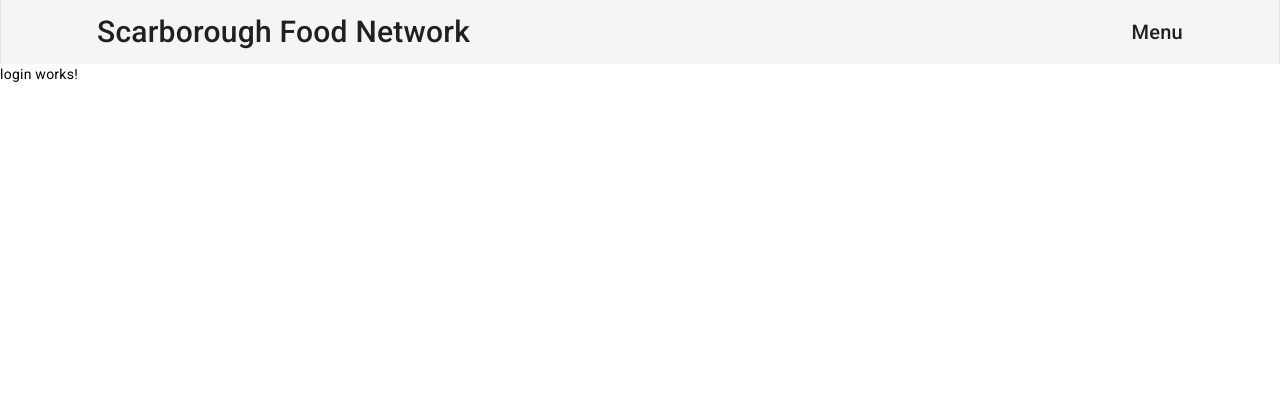
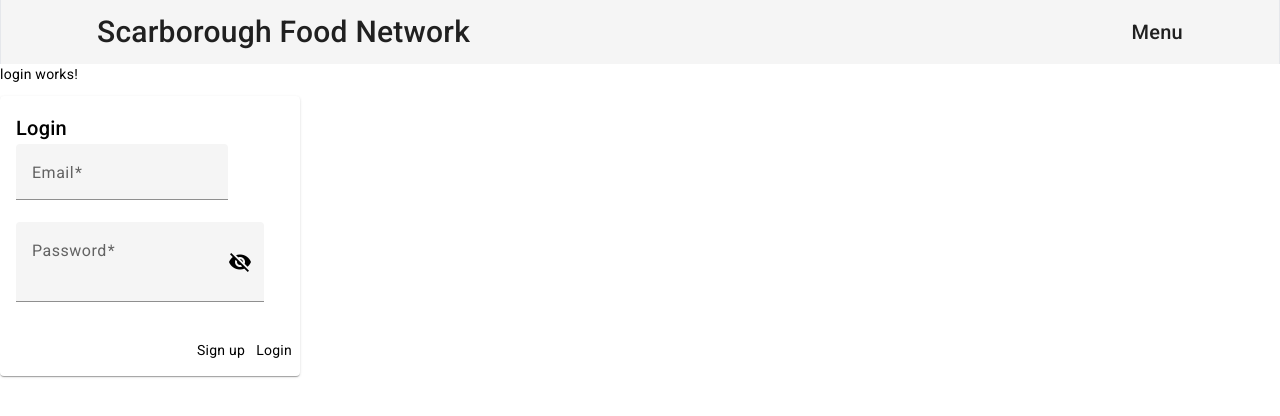
Before and after one commit to hinilyu/foodbank, an Angular app: page /login in a window 1280 px wide. Shown: the top 416 px of the page. Built offline with nearby package versions, Linux system fonts and the light colour scheme.

Commit message:
add sign up

```diff
--- a/src/app/login-ivan/login-ivan.component.html
+++ /dev/null
@@ -1,17 +0,0 @@
-<mat-card>
-    <mat-card-header>
-      <mat-card-title>Actions Buttons</mat-card-title>
-      <mat-card-subtitle>End</mat-card-subtitle>
-    </mat-card-header>
-    <mat-card-content>
-        <mat-form-field>
-            <mat-label>Email</mat-label>
-            <input matInput>
-            <mat-label>Password</mat-label>
-            <input matInput>
-          </mat-form-field>
-    </mat-card-content>
-    <mat-card-actions align="start">
-      <button mat-button>Login</button>
-    </mat-card-actions>
-</mat-card>
--- a/src/app/pages/login/login.component.html
+++ b/src/app/pages/login/login.component.html
@@ -1 +1,26 @@
 <p>login works!</p>
+<mat-card class="flex justify-center w-[300px]" >
+    <mat-card-header>
+        <mat-card-title>Login</mat-card-title>
+    </mat-card-header>
+    <mat-card-content>
+        <form [formGroup]="signin">
+            <mat-form-field>
+                <mat-label>Email</mat-label>
+                <input matInput formControlName="email" required>
+            </mat-form-field>
+            <br>
+            <mat-form-field>
+                <mat-label>Password</mat-label>
+                <input matInput [type]="hide ? 'password' : 'text'" formControlName="password" required>
+                <mat-icon matSuffix (click)="hide = !hide">{{hide ? 'visibility_off' : 'visibility'}}</mat-icon>
+                <input matInput>
+            </mat-form-field>
+        </form>
+    </mat-card-content>
+    <mat-card-actions align="end">
+        <button mat-button routerLink="signup">Sign up</button>
+        &nbsp;&nbsp;&nbsp;
+        <button mat-button routerLink="login">Login</button>
+    </mat-card-actions>
+</mat-card>
--- a/src/app/pages/login/login.component.ts
+++ b/src/app/pages/login/login.component.ts
@@ -1,4 +1,5 @@
 import { Component } from '@angular/core';
+import { FormGroup, FormControl, Validators } from '@angular/forms';
 
 @Component({
   selector: 'app-login',
@@ -6,5 +7,11 @@ import { Component } from '@angular/core';
   styleUrls: ['./login.component.css']
 })
 export class LoginComponent {
-
+    signin: FormGroup = new FormGroup({
+      email: new FormControl('', [Validators.email, Validators.required ]),
+      password: new FormControl('', [Validators.required, Validators.min(3) ])
+    });
+    hide = true;
+    get emailInput() { return this.signin.get('email'); }
+    get passwordInput() { return this.signin.get('password'); }
 }
--- a/src/app/pages/signup/signup.component.html
+++ b/src/app/pages/signup/signup.component.html
@@ -1 +1,45 @@
-<p>signup works!</p>
+<mat-card class="flex justify-center w-[300px]" >
+    <mat-card-header>
+        <mat-card-title>Sign Up</mat-card-title>
+    </mat-card-header>
+    <mat-card-content>
+        <form [formGroup]="signup">
+            <mat-form-field>
+                <mat-label>Email</mat-label>
+                <input matInput formControlName="email" required>
+            </mat-form-field>
+            <br>
+            <mat-form-field>
+                <mat-label>Password</mat-label>
+                <input matInput [type]="hide ? 'password' : 'text'" formControlName="password" required>
+                <mat-icon matSuffix (click)="hide = !hide">{{hide ? 'visibility_off' : 'visibility'}}</mat-icon>
+                <input matInput>
+            </mat-form-field>
+            <br>
+            <mat-form-field>
+                <mat-label>Confirm password</mat-label>
+                <input matInput [type]="hide_confirm ? 'password' : 'text'" formControlName="confirmPassword" required>
+                <mat-icon matSuffix (click)="hide_confirm = !hide_confirm">{{hide_confirm ? 'visibility_off' : 'visibility'}}</mat-icon>
+            </mat-form-field>
+            <br>
+            <mat-form-field>
+                <mat-label>First Name</mat-label>
+                <input matInput formControlName="fname">
+            </mat-form-field>
+            <mat-form-field>
+                <mat-label>Last Name</mat-label>
+                <input matInput formControlName="lname">
+            </mat-form-field>
+            <br>
+            <mat-form-field>
+                <mat-label>Postal code</mat-label>
+                <input matInput formControlName="'postal">
+            </mat-form-field>
+        </form>
+    </mat-card-content>
+    <mat-card-actions align="end">
+        <button mat-button routerLink="login">Login</button>
+        &nbsp;&nbsp;&nbsp;
+        <button mat-button routerLink="signup">Sign up</button>
+    </mat-card-actions>
+</mat-card>
--- a/src/app/pages/signup/signup.component.ts
+++ b/src/app/pages/signup/signup.component.ts
@@ -1,4 +1,5 @@
 import { Component } from '@angular/core';
+import { FormGroup, FormControl, Validators, AbstractControl, ValidationErrors, ValidatorFn } from '@angular/forms';
 
 @Component({
   selector: 'app-signup',
@@ -6,5 +7,25 @@ import { Component } from '@angular/core';
   styleUrls: ['./signup.component.css']
 })
 export class SignupComponent {
+  signup: FormGroup = new FormGroup({
+    email: new FormControl('', [Validators.email, Validators.required ]),
+    password: new FormControl('', [Validators.required, Validators.min(3) ]),
+    confirmPassword: new FormControl('', [Validators.required])
+  }, {validators: passwordMatchingValidatior});
 
+  hide = true;
+  hide_confirm = true;
+  get emailInput() { return this.signup.get('email'); }
+  get passwordInput() { return this.signup.get('password'); }
+  get confirmPassword() { return this.signup.get('confirmPassword'); }
+  get postal() { return this.signup.get('postal'); }
+  get firstName() { return this.signup.get('fname'); }
+  get lastName() { return this.signup.get('lanme'); }
 }
+
+export const passwordMatchingValidatior: ValidatorFn = (control: AbstractControl): ValidationErrors | null => {
+  const password = control.get('password');
+  const confirmPassword = control.get('confirmPassword');
+
+  return password?.value === confirmPassword?.value ? null : { notmatched: true };
+};
--- a/src/styles.css
+++ b/src/styles.css
@@ -1,8 +1,7 @@
 /* You can add global styles to this file, and also import other style files */
-@tailwind base;
-@tailwind components;
-@tailwind utilities;
-
+@import "tailwindcss/base";
+@import "tailwindcss/components";
+@import "tailwindcss/utilities";
 
 html, body { height: 100%; }
 body { margin: 0; font-family: Roboto, "Helvetica Neue", sans-serif; }
```
Also changed, not shown: src/app/app.module.ts (+8 -8 lines), src/app/login-ivan/login-ivan.component.ts (deleted, +0 -10 lines), src/app/login-ivan/login-ivan.component.css (deleted), 1 other file (tests, documents, lock files or other folders).
